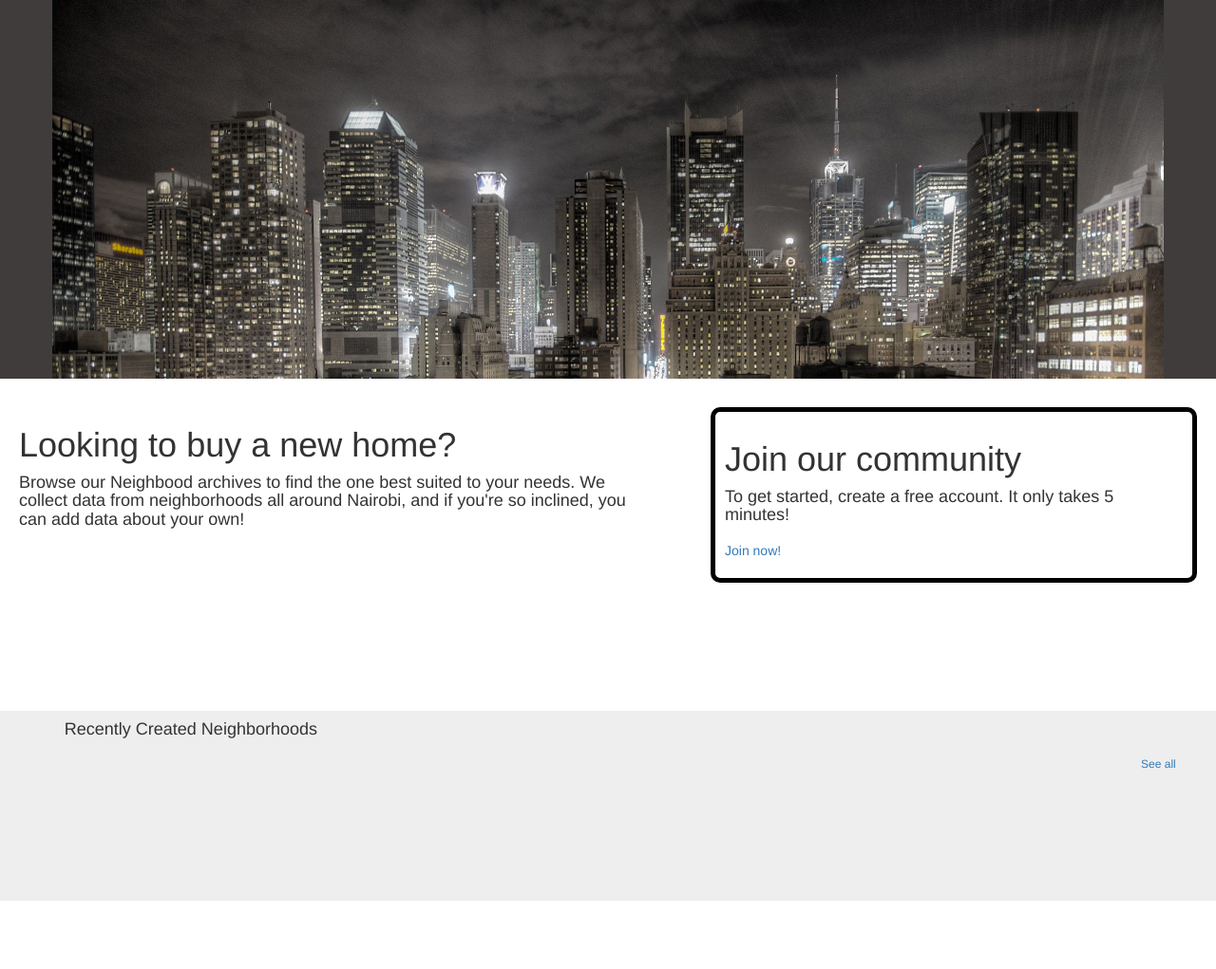
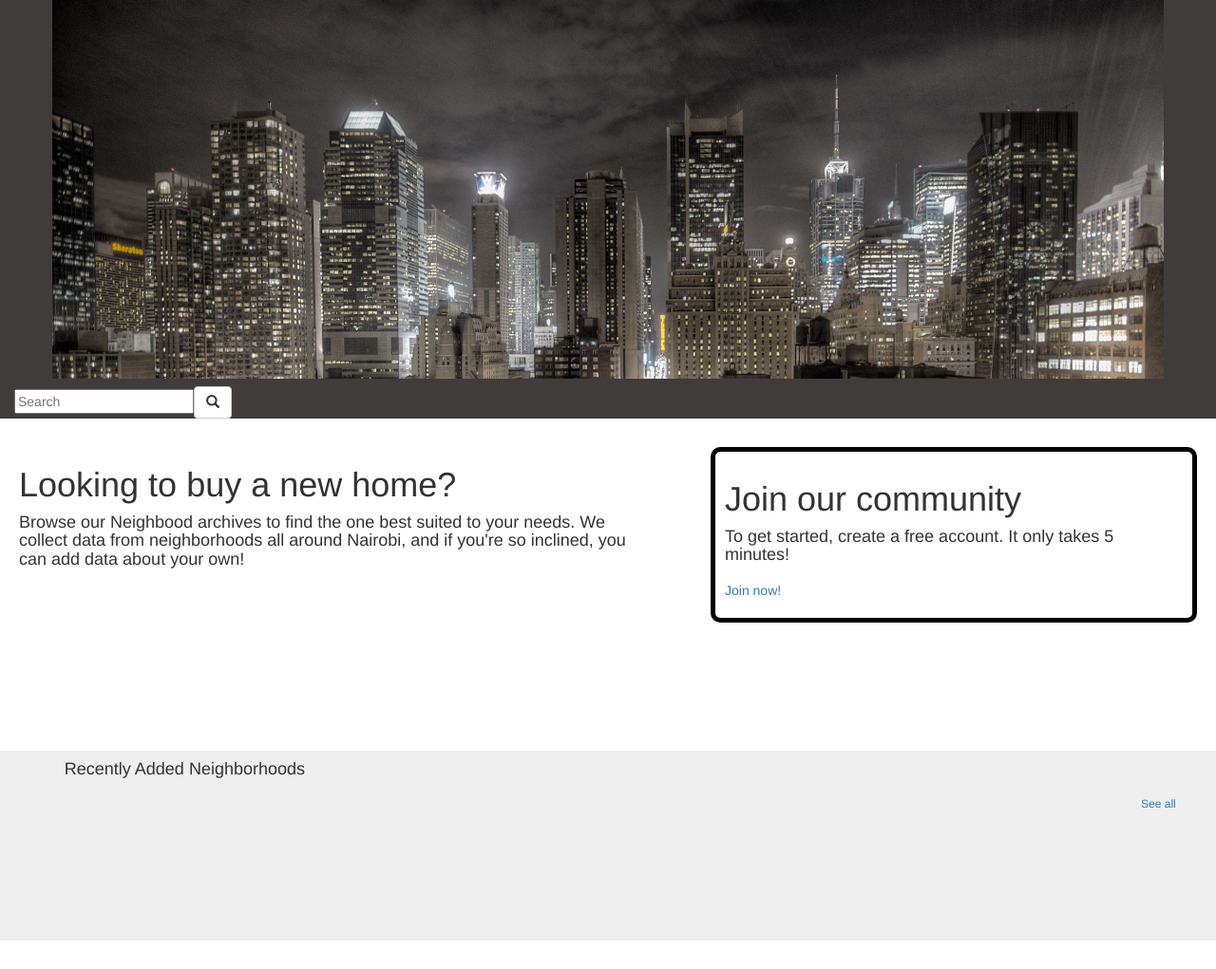
Before and after one commit to T-Boya/CartierYeux, a Django app: page / in a window 1280 px wide. Shown: the part 51-1072 px from the top of the page at 95% size. Before the commit the page ends 1000 px from the top, so only its background shows below. Run offline with Django 3.2, Linux system fonts and the light colour scheme; data that the repository does not hold is empty; some libraries are stand-ins or nearby versions.

Commit message:
Added search function for businesses and neighborhoods

```diff
--- a/lesyeux/models.py
+++ b/lesyeux/models.py
@@ -26,6 +26,11 @@ class Neighborhood(models.Model):
     def get_url(self):
         return redirect("show_neighborhood", kwargs={"id" : self.id})
 
+    @classmethod
+    def search(cls, query):
+        neighborhood = cls.objects.filter(name__icontains=query)
+        return neighborhood
+
 class UserProfile(models.Model):
     user = models.OneToOneField(User)
     image = models.ImageField(upload_to='user_dps', blank=True)
@@ -39,6 +44,11 @@ class Business(models.Model):
     additional_details = models.CharField(max_length=30, blank=True)
     neighborhood = models.ForeignKey(Neighborhood)
 
+    @classmethod
+    def search(cls, query):
+        business = cls.objects.filter(name__icontains=query)
+        return business
+
 class Post(models.Model):
     image = models.ImageField(upload_to='uploaded_images', blank=True, null=True)
     text_post = models.CharField(max_length=1000)
--- a/lesyeux/urls.py
+++ b/lesyeux/urls.py
@@ -5,6 +5,7 @@ urlpatterns = [
     url(r'^$', views.index, name='index'),
     url(r'^login/', views.user_login, name='login'),
     url(r'^logout/$', views.user_logout, name='logout'),
+    url(r'^search/', views.search, name="search"),
     url(r'^view/$', views.neighborhoods, name='neighborhoods'),
     url(r'^view/business/(?P<id>\d+)/$', views.view_business, name='view_business'),
     url(r'^view/(?P<id>\d+)/$', views.show_neighborhood, name='show_neighborhood'),
--- a/lesyeux/views.py
+++ b/lesyeux/views.py
@@ -13,6 +13,7 @@ from django.contrib.auth.models import User
 from lesyeux.models import Neighborhood, UserProfile, Business, Post
 from django.core.mail import EmailMessage
 from django.views.decorators.http import require_POST
+from itertools import chain
 
 def signup(request):
     if request.method == 'POST':
@@ -200,3 +201,18 @@ def posts(request, id=None):
     else:
         form = PostForm()
     return render(request, 'posts.html', context = {'form':form, 'posts':posts, 'neighborhood':neighborhood,})
+
+def search(request):
+    if 'contains' in request.GET and request.GET["contains"]:
+            query = request.GET.get("contains")
+            businesses = Business.search(query)
+            neighborhoods = Neighborhood.search(query)
+            results = list(chain(neighborhoods, businesses))
+            output = f"{query}"
+
+            return render(request,'search.html',{"output":output, "results":results})
+
+    else:
+        message = "You haven't searched for anything"
+        return render(request, 'search.html',{"message":message})
+    return render(request, 'search.html',)
--- a/plan.txt
+++ b/plan.txt
@@ -33,7 +33,7 @@ Neighborhood businesses (Y)
 Neighborhood posts
     posts can be pictures or text (Y)
 
-Business Search
+Business Search (Y)
 
 Admin Dashboard (Y)
 
--- a/templates/home.html
+++ b/templates/home.html
@@ -5,6 +5,8 @@
         <div class="container" style="height: 400px; overflow: hidden; padding: 0px;">
             <img src="{% static 'IMG/jumbotron.jpg' %}" border="0" style="width: 100vw;">
         </div>
+        <form class="navbar-form" role="search" action="{% url 'search' %}">
+                <div class="input-group"><input class="inputbox" type="text" placeholder="Search" name="contains"><button class="btn btn-default" type="submit"><i class="glyphicon glyphicon-search"></i></button></div></form>
     </div>
     <div class="context" style="padding-left: 20px; padding-right: 20px;">
         <div class="synopsis" style="width: 50vw; float: left; display: inline;">
@@ -14,13 +16,13 @@
         <div class="join" style="float: right; width: 40vw; display: inline; border: 5px black solid; border-radius: 10px; padding: 10px;">
             <h1>Join our community</h1>
             <h4>To get started, create a free account. It only takes 5 minutes!</h4><br>
-            <a href="{% url 'signup' %}"><h5 style="margin-top:-10px;">Join now!</h6></a>
+            <a data-toggle="modal" data-target="#SignUpIn"><h5 style="margin-top:-10px;">Join now!</h6></a>
         </div>
     </div>
     <div class="popular" style="margin-top: 350px;">
         <div class="jumbotron jumbotron-fluid" style="padding: 0px; padding-left: 2vw;">
                 <div class="container" style="height: 200px; overflow: hidden; padding: 0px;">
-                   <h4>Recently Created Neighborhoods</h4>
+                   <h4>Recently Added Neighborhoods</h4>
                    <a href="{% url 'neighborhoods' %}"><h6 style="display: inline; float: right;">See all</h6></a>
                    {% for neighborhood in neighborhoods%}
                    <div class="container" style="float: left; width: 20vw; margin-right: 2vw;">
```
Also changed, not shown: templates/search.html (added, +46 -0 lines), lesyeux/forms.py (line endings or trailing spaces).
